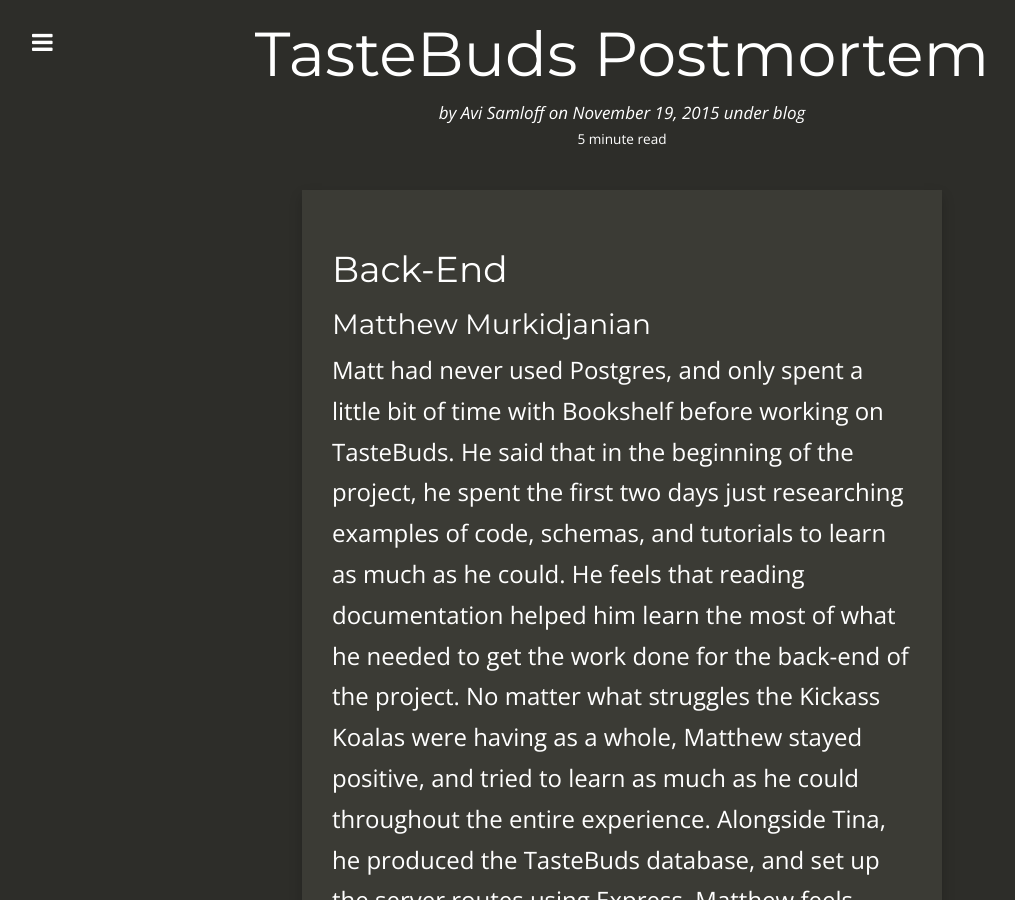
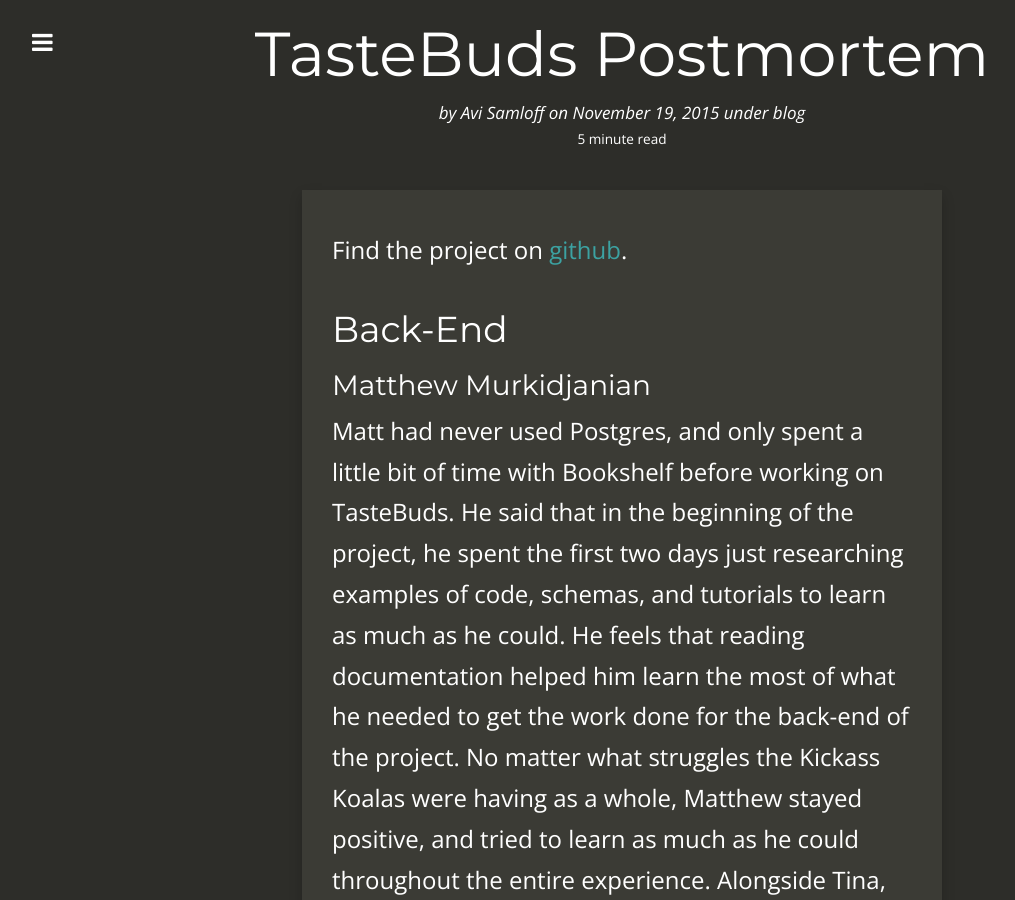
Before and after one commit to theavish/theavish.github.io, a Jekyll site: the page built from _posts/2015-11-19-TasteBuds-Postmortem.md, in a window 1280 px wide and 900 px high. Shown: the whole window, without its empty margins (18-1033 px from the left). Built offline with Jekyll 4.4.1, drawn with Linux system fonts in a browser that asks for light colours; nearby versions of some CDN libraries; Markdown is read by kramdown in place of the engine named in the settings.

Commit message:
update post

```diff
--- a/_posts/2015-11-19-TasteBuds-Postmortem.md
+++ b/_posts/2015-11-19-TasteBuds-Postmortem.md
@@ -6,6 +6,7 @@
 summary:    Postmortem for our Greenfield Project.
 categories: blog
 ---
+Find the project on [github](http://github.com/kickasskoalas/TasteBuds).
 
 ##Back-End
 ###Matthew Murkidjanian
```
